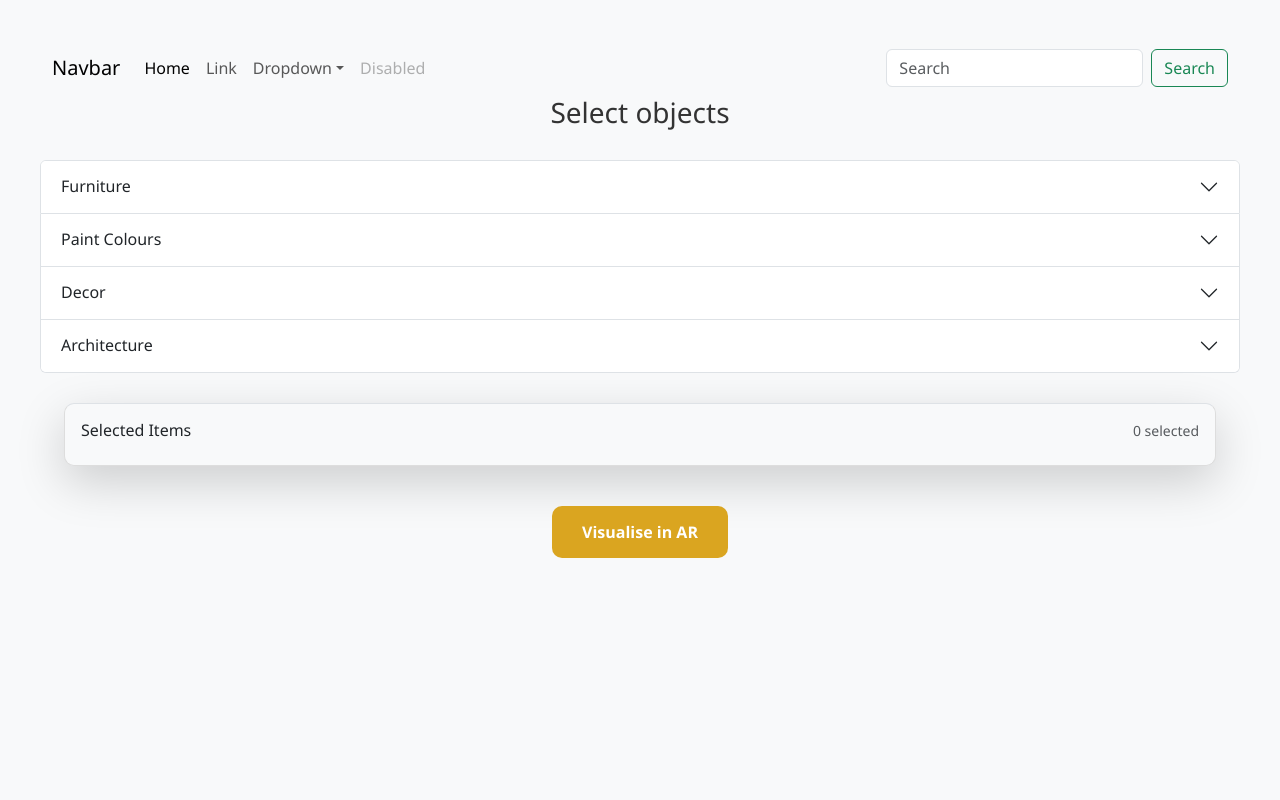
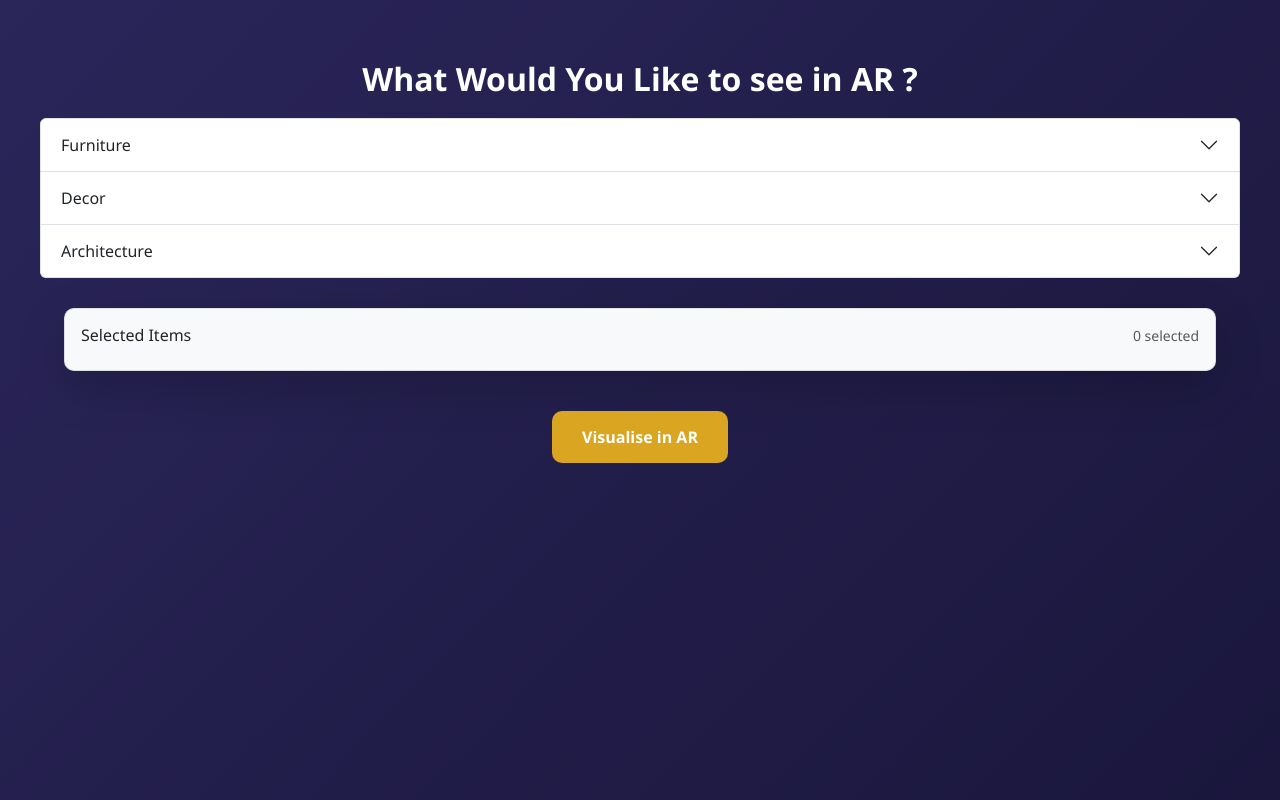
Before and after one commit to SA0806/practice_IITISOC, a React (Create React App) app: page /Dashboard in a window 1280 px wide. Built offline with nearby package versions, Linux system fonts and the light colour scheme.

Commit message:
updated UI

```diff
--- a/src/components/Accordion.js
+++ b/src/components/Accordion.js
@@ -56,7 +56,7 @@
 
     </div>
   </div>
-  <div className="accordion-item">
+  {/* <div className="accordion-item">
     <h2 className="accordion-header">
       <button
         className="accordion-button collapsed"
@@ -73,7 +73,7 @@
       id="collapseTwo"
       className="accordion-collapse collapse"
       data-bs-parent="#accordionExample"
-    >
+    > */}
       {/* <div className="accordion-body">
         <strong>This is the second item’s accordion body.</strong> It is hidden
         by default, until the collapse plugin adds the appropriate classes that
@@ -84,7 +84,7 @@
         the <code>.accordion-body</code>, though the transition does limit
         overflow.
       </div> */}
-      <div className="accordion-body d-flex flex-wrap gap-3">
+      {/* <div className="accordion-body d-flex flex-wrap gap-3">
        {objectData["Paint Colours"].map((item, index) => (
        <ImageCard
             key={index}
@@ -97,7 +97,7 @@
       </div>
 
     </div>
-  </div>
+  </div> */}
   <div className="accordion-item">
     <h2 className="accordion-header">
       <button
--- a/src/pages/Dashboard.css
+++ b/src/pages/Dashboard.css
@@ -1,19 +1,56 @@
 /* src/pages/Dashboard.css */
 .dashboard {
   padding: 40px;
-  font-family: 'Segoe UI', sans-serif;
+  font-family: "Segoe UI", sans-serif;
   text-align: center;
   background: #f8f9fa;
   min-height: 100vh;
   width: 100vw;
+  background: linear-gradient(-45deg, #0f0c29, #302b63, #24243e);
+  background-size: 400% 400%;
+  animation: gradientBG 15s ease infinite;
+  font-family: "Segoe UI", sans-serif;
+
 }
 
 .section-title {
-  font-size: 28px;
+  /* font-size: 28px;
   margin-bottom: 30px;
-  color: #333;
+  color: #333; */
+  overflow: hidden;
+  white-space: nowrap;
+  width: 0;
+  font-size: 2rem;
+  font-weight: 600;
+  text-align: center;
+  margin-top: 20px;
+  margin-bottom: 20px;
+  color: #ffffff;
+  font-family: "Segoe UI", sans-serif;
+  animation: typing 4s steps(45, end) forwards, hide-cursor 0.1s 4s forwards;
+  text-align: center;
+  align-items: center;
+  border-right: 2px solid white;
+}
+@keyframes typing {
+  from {
+    width: 0;
+  }
+  to {
+    width: 36ch;
+  }
 }
 
+@keyframes hide-cursor {
+  to {
+    border-right: none;
+  }
+}
+.section-title-wrapper {
+  display: flex;
+  justify-content: center;
+  align-items: center;
+}
 .dashboard-content {
   display: flex;
   justify-content: space-around;
@@ -108,10 +145,6 @@
   justify-content: flex-start;
 }
 
-
-
-
-
 /* Ensure space is available for bottom bar */
 .dashboard {
   padding-bottom: 160px;
--- a/src/pages/Dashboard.js
+++ b/src/pages/Dashboard.js
@@ -46,8 +46,8 @@
 
   return (
     <div className="dashboard">
-      <Navbar/>
-      <h2 className="section-title">Select objects</h2>
+      {/* <Navbar/> */}
+      <div className="section-title-wrapper"><h2 className="section-title">What Would You Like to see in AR ?</h2></div>
       <Accordion
   selectedObjects={selectedObjects}
   toggleObjectSelection={toggleObjectSelection}
--- a/src/pages/Homepage.css
+++ b/src/pages/Homepage.css
@@ -7,6 +7,7 @@
   animation: gradientBG 15s ease infinite;
   font-family: "Trebuchet MS", "Lucida Sans Unicode", "Lucida Grande",
     "Lucida Sans", Arial, sans-serif;
+    align-items: center;
 }
 
 @keyframes gradientBG {
--- a/src/pages/Homepage.js
+++ b/src/pages/Homepage.js
@@ -50,10 +50,7 @@
     <div className="H-text">
       <h2>Home Designing Software</h2>
       <p>
-        Struggling to Design your dream Home? Let's make it easy! From creating
-        floor plan to funishing and selecting materials, you can Desing a cozy ,
-        perfect apace online . whether its a cottage or family home, everything
-        you need is just few click away!
+        Struggling to design your dream home? Let's make it easy! From creating floor plans to furnishing and selecting materials, you can design a cozy, perfect space online. Whether it's a cottage or family home, everything you need is just a few clicks away!
       </p>
       <div className="H-cta">
         <p>Ready to Build Your Dream Home?</p>
```
